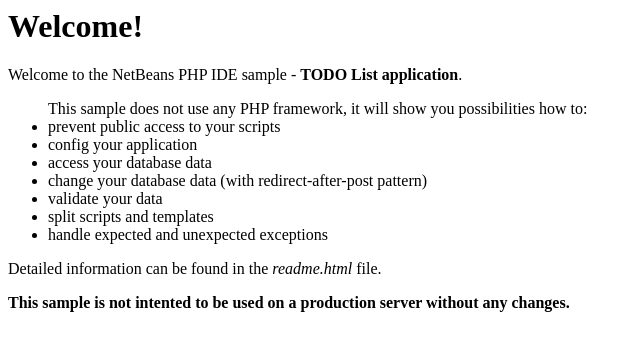
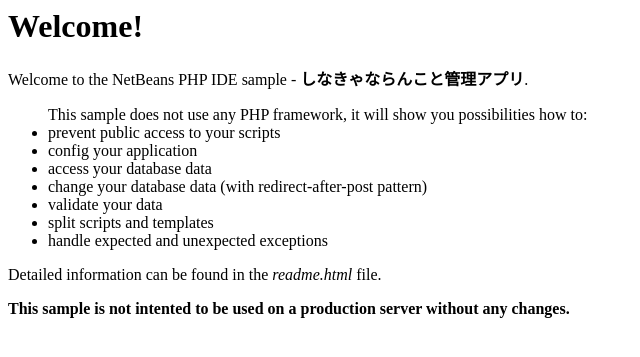
Before and after one commit to iccha/TodoList, a PHP site: page /home.phtml in a window 1280 px wide. Shown: the top 357 px of the page, without its empty margins (0-640 px from the left). Run offline with PHP 8.4, Linux system fonts and the light colour scheme.

Commit message:
タイトル変更したよん

```diff
--- a/page/home.phtml
+++ b/page/home.phtml
@@ -44,7 +44,7 @@
 ?>
 <h1>Welcome!</h1>
 
-<p class="p">Welcome to the NetBeans PHP IDE sample - <b>TODO List application</b>.</p>
+<p class="p">Welcome to the NetBeans PHP IDE sample - <b>しなきゃならんこと管理アプリ</b>.</p>
 <ul class="p">
     This sample does not use any PHP framework, it will show you possibilities how to:
     <li>prevent public access to your scripts</li>
```
